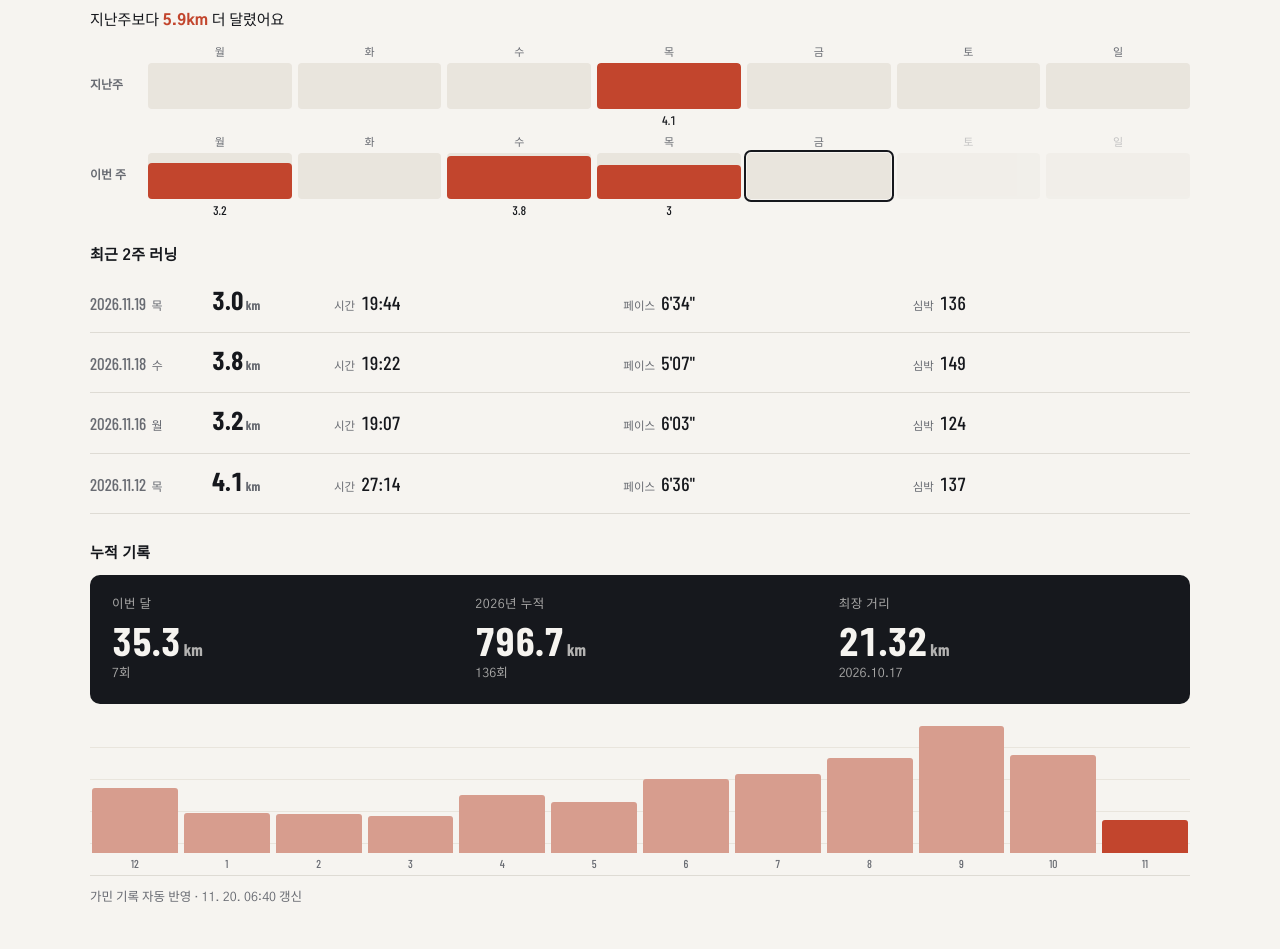
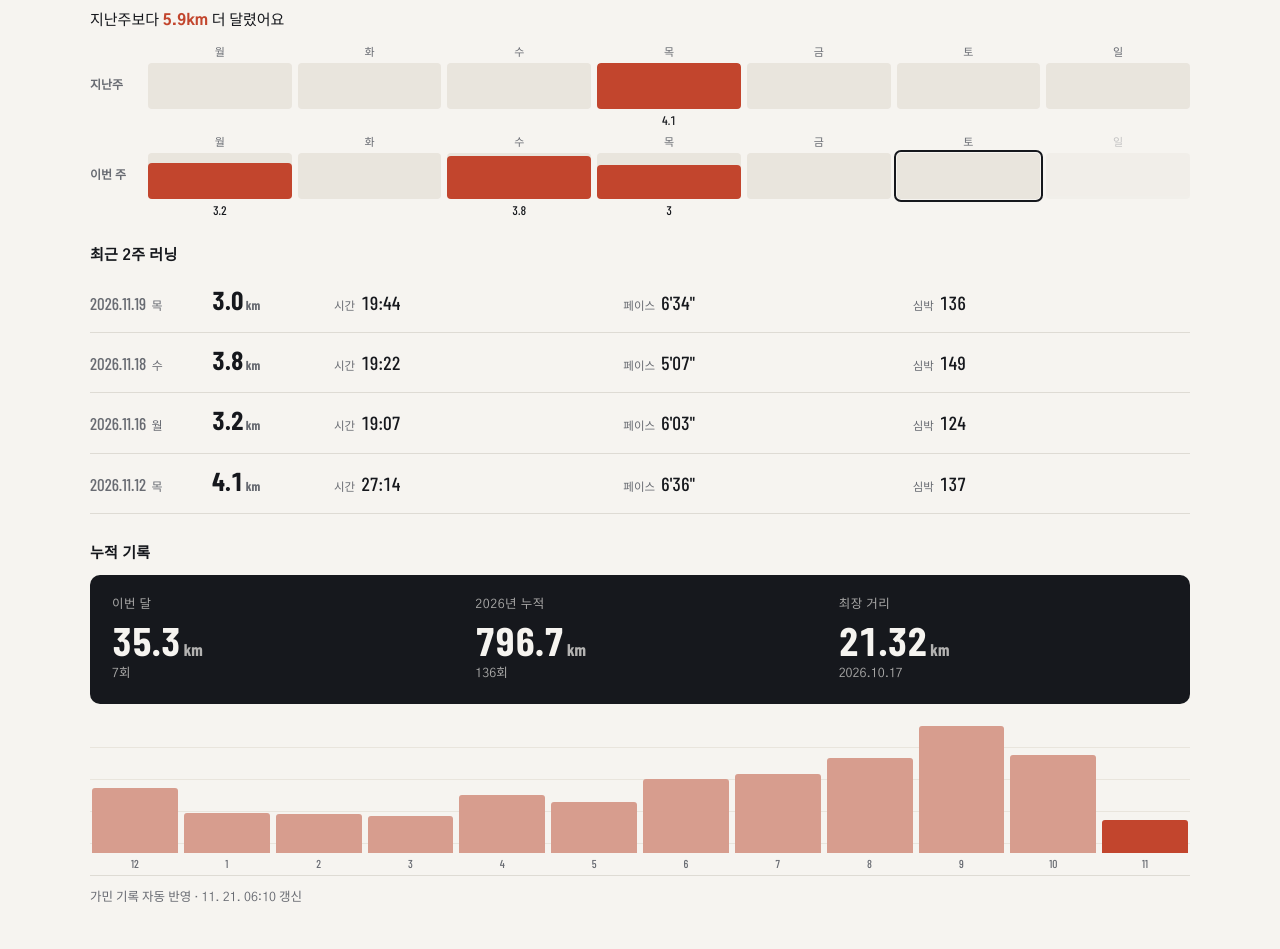
Before and after one commit to kgg8308/slowandsteadyboy, a plain HTML site: page index.html in a window 1280 px wide. Shown: the part 1583-2532 px from the top of the page. Drawn offline with nearby package versions, Linux system fonts and the light colour scheme; a web font is replaced by a local one.

Commit message:
최신 영상 · 러닝 기록 자동 갱신

```diff
--- a/index.html
+++ b/index.html
@@ -304,7 +304,7 @@ footer .wrap{padding-block:26px 40px;display:flex;justify-content:space-between;
     <p class="log-nudge">지난주보다 <b>5.9km</b> 더 달렸어요</p>
     <div class="log-days" aria-label="최근 2주 날짜별 거리">
       <div class="log-wrow"><strong>지난주</strong><div class="log-day" title="11.9 · 0km"><i>월</i><span><span style="height:0%"></span></span><em></em></div><div class="log-day" title="11.10 · 0km"><i>화</i><span><span style="height:0%"></span></span><em></em></div><div class="log-day" title="11.11 · 0km"><i>수</i><span><span style="height:0%"></span></span><em></em></div><div class="log-day on" title="11.12 · 4.1km"><i>목</i><span><span style="height:100%"></span></span><em>4.1</em></div><div class="log-day" title="11.13 · 0km"><i>금</i><span><span style="height:0%"></span></span><em></em></div><div class="log-day" title="11.14 · 0km"><i>토</i><span><span style="height:0%"></span></span><em></em></div><div class="log-day" title="11.15 · 0km"><i>일</i><span><span style="height:0%"></span></span><em></em></div></div>
-      <div class="log-wrow"><strong>이번 주</strong><div class="log-day on" title="11.16 · 3.2km"><i>월</i><span><span style="height:78%"></span></span><em>3.2</em></div><div class="log-day" title="11.17 · 0km"><i>화</i><span><span style="height:0%"></span></span><em></em></div><div class="log-day on" title="11.18 · 3.8km"><i>수</i><span><span style="height:93%"></span></span><em>3.8</em></div><div class="log-day on" title="11.19 · 3km"><i>목</i><span><span style="height:73%"></span></span><em>3</em></div><div class="log-day today" title="11.20 · 0km"><i>금</i><span><span style="height:0%"></span></span><em></em></div><div class="log-day future" title="11.21 · 0km"><i>토</i><span><span style="height:0%"></span></span><em></em></div><div class="log-day future" title="11.22 · 0km"><i>일</i><span><span style="height:0%"></span></span><em></em></div></div>
+      <div class="log-wrow"><strong>이번 주</strong><div class="log-day on" title="11.16 · 3.2km"><i>월</i><span><span style="height:78%"></span></span><em>3.2</em></div><div class="log-day" title="11.17 · 0km"><i>화</i><span><span style="height:0%"></span></span><em></em></div><div class="log-day on" title="11.18 · 3.8km"><i>수</i><span><span style="height:93%"></span></span><em>3.8</em></div><div class="log-day on" title="11.19 · 3km"><i>목</i><span><span style="height:73%"></span></span><em>3</em></div><div class="log-day" title="11.20 · 0km"><i>금</i><span><span style="height:0%"></span></span><em></em></div><div class="log-day today" title="11.21 · 0km"><i>토</i><span><span style="height:0%"></span></span><em></em></div><div class="log-day future" title="11.22 · 0km"><i>일</i><span><span style="height:0%"></span></span><em></em></div></div>
     </div>
   </div>
   <h3 class="log-sub">최근 2주 러닝</h3>
@@ -358,7 +358,7 @@ footer .wrap{padding-block:26px 40px;display:flex;justify-content:space-between;
       <div class="log-bar" title="2026-10 · 106.3km · 18회"><span style="height:77%"></span><em>10</em></div>
       <div class="log-bar cur" title="2026-11 · 35.3km · 7회"><span style="height:26%"></span><em>11</em></div>
   </div>
-  <p class="log-upd">가민 기록 자동 반영 · 11. 20. 06:40 갱신</p>
+  <p class="log-upd">가민 기록 자동 반영 · 11. 21. 06:10 갱신</p>
   <!-- runs:end -->
 </div></section>
 
```
Also changed, not shown: data/runs.json (+4 -4 lines).
